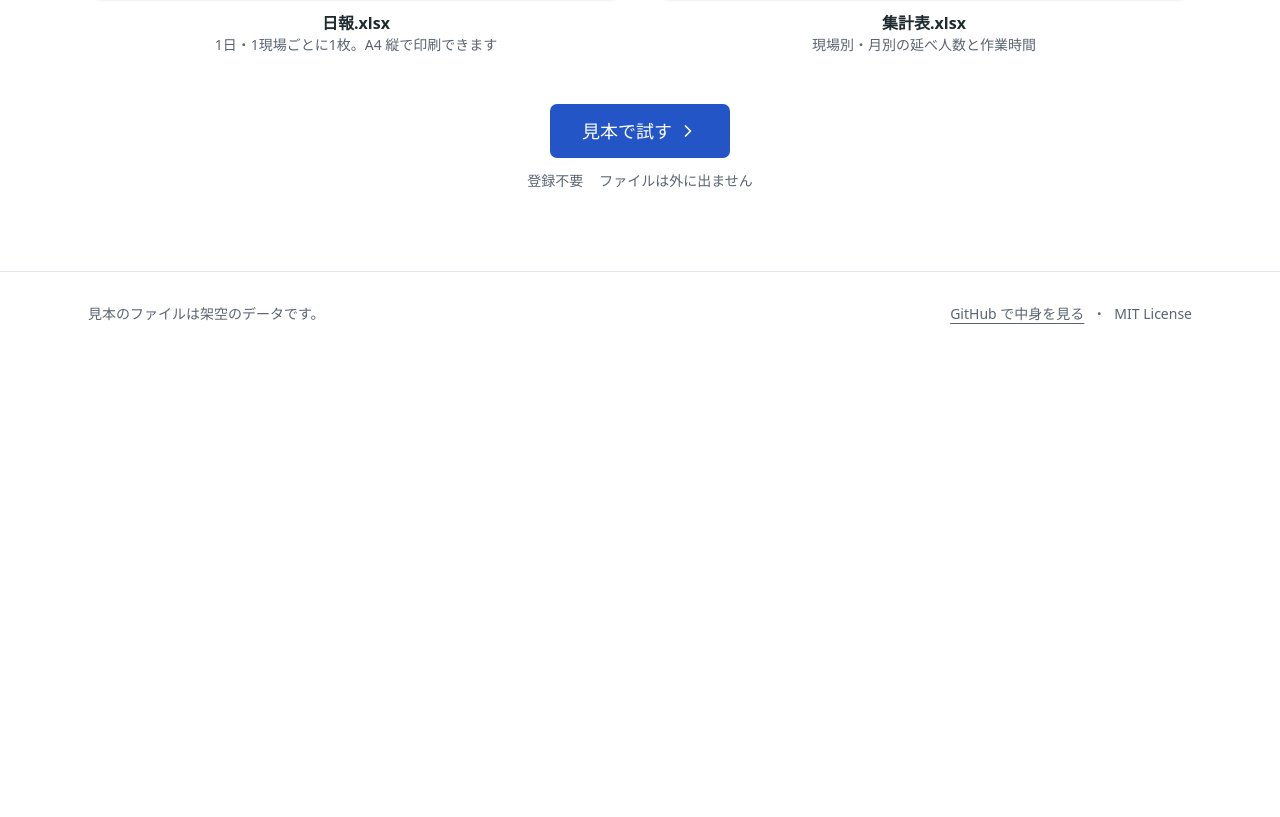
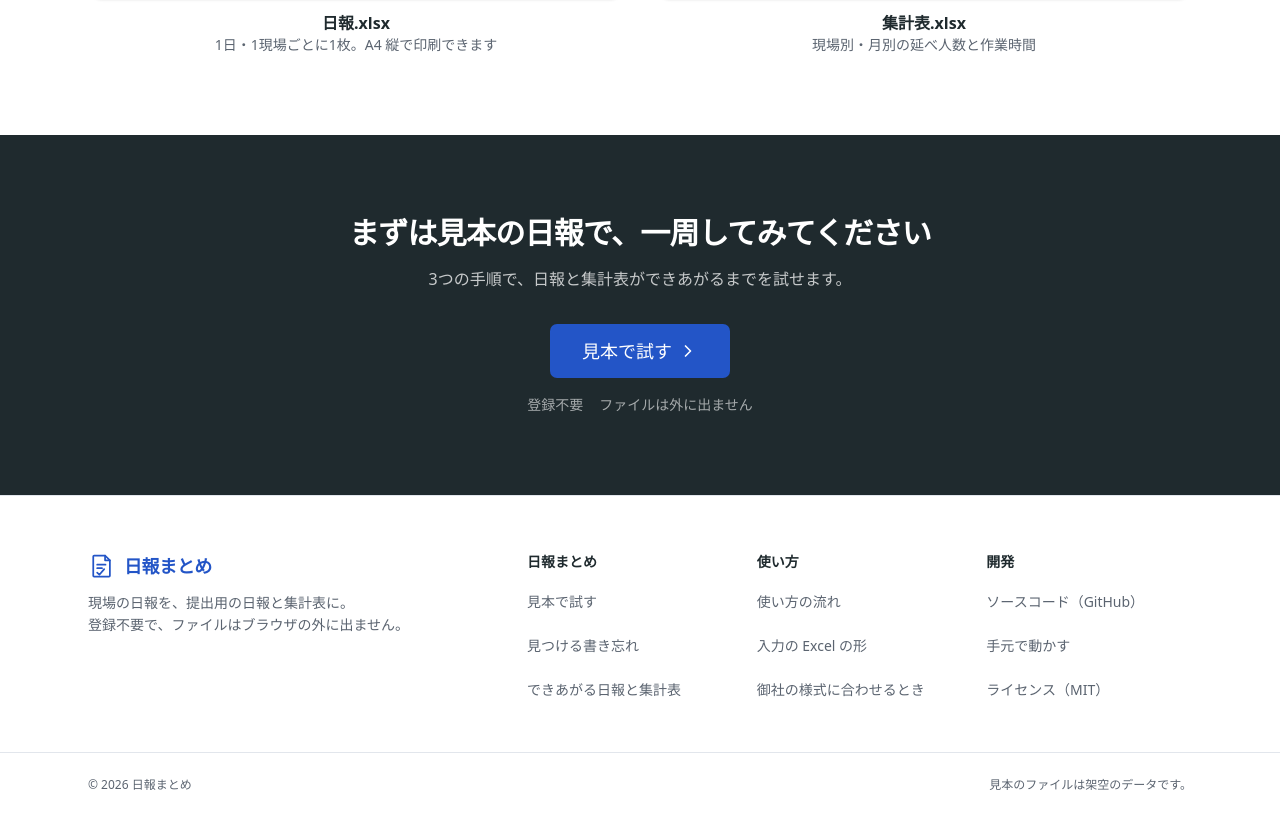
Before and after one commit to nemonsoon/construction-daily-report, a React (Vite) app: page / in a window 1280 px wide. Shown: the part 1594-2411 px from the top of the page. Before the commit the page ends 1950 px from the top, so only its background shows below. Built offline with nearby package versions, Linux system fonts and the light colour scheme.

Commit message:
feat: add a closing call to action and a full product footer

```diff
--- a/src/app/App.tsx
+++ b/src/app/App.tsx
@@ -1,4 +1,5 @@
 import { ChecksSection } from "./ChecksSection.tsx";
+import { ClosingCta } from "./ClosingCta.tsx";
 import { Hero } from "./Hero.tsx";
 import { OutputsSection } from "./OutputsSection.tsx";
 import { SiteFooter } from "./SiteFooter.tsx";
@@ -18,6 +19,7 @@ export function App() {
 					<Hero />
 					<ChecksSection />
 					<OutputsSection />
+					<ClosingCta />
 				</div>
 				<div hidden={screen !== "app"}>
 					<Steps />
--- a/src/app/ChecksSection.tsx
+++ b/src/app/ChecksSection.tsx
@@ -20,7 +20,7 @@ export function ChecksSection() {
 			<div className="mx-auto max-w-6xl px-4 py-14 sm:px-6 sm:py-20">
 				<h2
 					id="checks-title"
-					className="text-center text-2xl font-bold tracking-tight sm:text-3xl"
+					className="scroll-mt-24 text-center text-2xl font-bold tracking-tight sm:text-3xl"
 				>
 					見つけるもの
 				</h2>
--- /dev/null
+++ b/src/app/ClosingCta.tsx
@@ -0,0 +1,32 @@
+import { ChevronRight } from "lucide-react";
+import { Button } from "@/components/ui/button";
+import { APP_HASH } from "./screen.ts";
+
+// 下まで読んだ人が、上へ戻らずに「見本で試す」を押せるようにする
+export function ClosingCta() {
+	return (
+		<section aria-labelledby="closing-title" className="bg-ink text-white">
+			<div className="mx-auto max-w-6xl px-4 py-16 text-center sm:px-6 sm:py-20">
+				<h2
+					id="closing-title"
+					className="text-2xl font-bold tracking-tight sm:text-3xl"
+				>
+					まずは見本の日報で、一周してみてください
+				</h2>
+				<p className="mt-4 text-white/75">
+					3つの手順で、日報と集計表ができあがるまでを試せます。
+				</p>
+				<Button asChild className="mt-8 h-14 px-8 text-lg">
+					<a href={APP_HASH}>
+						見本で試す
+						<ChevronRight aria-hidden className="size-5" />
+					</a>
+				</Button>
+				<p className="mt-4 flex justify-center gap-x-4 text-sm text-white/60">
+					<span>登録不要</span>
+					<span>ファイルは外に出ません</span>
+				</p>
+			</div>
+		</section>
+	);
+}
--- a/src/app/OutputsSection.tsx
+++ b/src/app/OutputsSection.tsx
@@ -1,6 +1,5 @@
 import dailyReportImage from "../../docs/images/daily-report.png";
 import summaryImage from "../../docs/images/summary.png";
-import { TryButton } from "./TryButton.tsx";
 
 const SHOTS = [
 	{
@@ -29,7 +28,7 @@ export function OutputsSection() {
 		>
 			<h2
 				id="outputs-title"
-				className="text-center text-2xl font-bold tracking-tight sm:text-3xl"
+				className="scroll-mt-24 text-center text-2xl font-bold tracking-tight sm:text-3xl"
 			>
 				出てくるもの
 			</h2>
@@ -54,7 +53,6 @@ export function OutputsSection() {
 					</figure>
 				))}
 			</div>
-			<TryButton centered className="mt-12" />
 		</section>
 	);
 }
--- a/src/app/SiteFooter.tsx
+++ b/src/app/SiteFooter.tsx
@@ -1,17 +1,82 @@
+import { BrandMark } from "./BrandMark.tsx";
+import { APP_HASH } from "./screen.ts";
+
+const REPO = "https://github.com/nemonsoon/construction-daily-report";
+
+// リンク先はページの中の区画と README・ライセンスだけにし、無いページへのリンクは作らない
+const COLUMNS = [
+	{
+		title: "日報まとめ",
+		links: [
+			{ label: "見本で試す", href: APP_HASH },
+			{ label: "見つける書き忘れ", href: "#checks-title" },
+			{ label: "できあがる日報と集計表", href: "#outputs-title" },
+		],
+	},
+	{
+		title: "使い方",
+		links: [
+			{ label: "使い方の流れ", href: `${REPO}#使い方` },
+			{ label: "入力の Excel の形", href: `${REPO}#入力の-excel-の形` },
+			{
+				label: "御社の様式に合わせるとき",
+				href: `${REPO}#御社の様式に合わせるとき`,
+			},
+		],
+	},
+	{
+		title: "開発",
+		links: [
+			{ label: "ソースコード（GitHub）", href: REPO },
+			{ label: "手元で動かす", href: `${REPO}#手元で動かす開発者向け` },
+			{ label: "ライセンス（MIT）", href: `${REPO}/blob/main/LICENSE` },
+		],
+	},
+];
+
 export function SiteFooter() {
 	return (
-		<footer className="border-t border-line">
-			<div className="mx-auto flex max-w-6xl flex-col gap-2 px-4 py-8 text-sm text-muted-foreground sm:flex-row sm:justify-between sm:px-6">
-				<p>見本のファイルは架空のデータです。</p>
-				<p>
-					<a
-						href="https://github.com/nemonsoon/construction-daily-report"
-						className="underline underline-offset-4 hover:text-foreground"
-					>
-						GitHub で中身を見る
-					</a>
-					<span className="mx-2">・</span>MIT License
-				</p>
+		<footer className="border-t border-line bg-white [word-break:auto-phrase]">
+			<div className="mx-auto grid max-w-6xl gap-10 px-4 pt-14 pb-10 sm:px-6 lg:grid-cols-[1.2fr_2fr]">
+				<div>
+					<p className="flex items-center gap-2 text-lg font-bold tracking-tight text-brand">
+						<BrandMark className="size-7" />
+						日報まとめ
+					</p>
+					<p className="mt-3 max-w-sm text-sm leading-relaxed text-muted-foreground">
+						現場の日報を、提出用の日報と集計表に。
+						<br />
+						登録不要で、ファイルはブラウザの外に出ません。
+					</p>
+				</div>
+				<nav
+					aria-label="サイト内の案内"
+					className="grid grid-cols-2 gap-x-6 gap-y-8 sm:grid-cols-3"
+				>
+					{COLUMNS.map(({ title, links }) => (
+						<div key={title}>
+							<h2 className="text-sm font-bold">{title}</h2>
+							<ul className="mt-2">
+								{links.map(({ label, href }) => (
+									<li key={label}>
+										<a
+											href={href}
+											className="inline-flex min-h-11 items-center text-sm text-muted-foreground hover:text-foreground"
+										>
+											{label}
+										</a>
+									</li>
+								))}
+							</ul>
+						</div>
+					))}
+				</nav>
+			</div>
+			<div className="border-t border-line">
+				<div className="mx-auto flex max-w-6xl flex-col gap-1 px-4 py-6 text-xs text-muted-foreground sm:flex-row sm:justify-between sm:px-6">
+					<p>© 2026 日報まとめ</p>
+					<p>見本のファイルは架空のデータです。</p>
+				</div>
 			</div>
 		</footer>
 	);
--- a/src/app/TryButton.tsx
+++ b/src/app/TryButton.tsx
@@ -1,26 +1,20 @@
 import { ChevronRight } from "lucide-react";
 import { Button } from "@/components/ui/button";
-import { cn } from "@/lib/utils";
 import { APP_HASH } from "./screen.ts";
 
-type Props = { centered?: boolean; className?: string };
+type Props = { className?: string };
 
 // 説明のページでできる行動はこれだけにする
-export function TryButton({ centered = false, className }: Props) {
+export function TryButton({ className }: Props) {
 	return (
-		<div className={cn(centered && "text-center", className)}>
+		<div className={className}>
 			<Button asChild className="h-14 w-full px-8 text-lg sm:w-auto">
 				<a href={APP_HASH}>
 					見本で試す
 					<ChevronRight aria-hidden className="size-5" />
 				</a>
 			</Button>
-			<p
-				className={cn(
-					"mt-3 flex flex-wrap gap-x-4 gap-y-1 text-sm text-muted-foreground",
-					centered && "justify-center",
-				)}
-			>
+			<p className="mt-3 flex flex-wrap gap-x-4 gap-y-1 text-sm text-muted-foreground">
 				<span>登録不要</span>
 				<span>ファイルは外に出ません</span>
 			</p>
--- a/src/app/useScreen.ts
+++ b/src/app/useScreen.ts
@@ -26,6 +26,12 @@ export function useScreen(): Screen {
 		document.title = DOCUMENT_TITLE[screen];
 		if (!switched.current) return;
 		switched.current = false;
+		// 足元のリンクのように区画を指す印なら、切り替えたあとその区画まで下りる
+		const section = document.getElementById(window.location.hash.slice(1));
+		if (section) {
+			section.scrollIntoView();
+			return;
+		}
 		window.scrollTo(0, 0);
 		document.getElementById(HEADING_ID[screen])?.focus();
 	}, [screen]);
```
